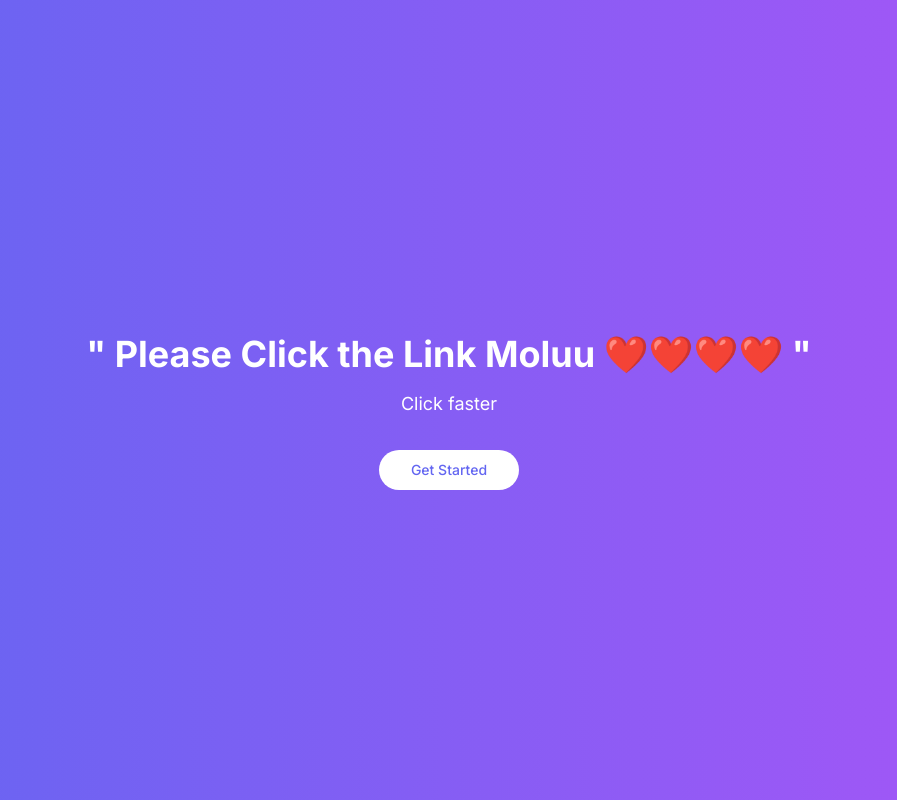
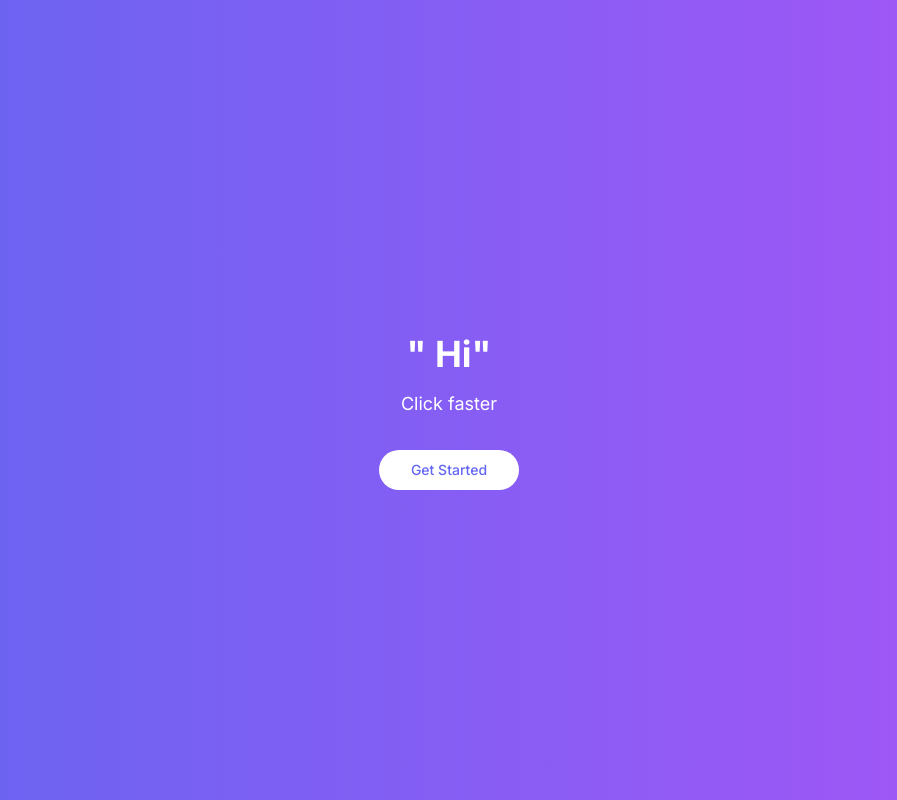
Before and after one commit to NithinVellodan/Discord-link, a Next.js app: page / in a window 1280 px wide. Shown: the whole page, without its empty margins (191-1088 px from the left). Built offline with nearby package versions, Linux system fonts and the light colour scheme.

Commit message:
test  push

```diff
--- a/app/page.tsx
+++ b/app/page.tsx
@@ -12,9 +12,7 @@ export default function Home() {
           width={100}
           height={100}
         /> */}
-        <h1 className="text-4xl font-bold mt-6 mb-4">
-          &quot; Please Click the Link Moluu ❤️❤️❤️❤️ &quot;
-        </h1>
+        <h1 className="text-4xl font-bold mt-6 mb-4">&quot; Hi&quot;</h1>
         <p className="text-lg mb-8">Click faster</p>
         <Link href="/main">
           <Button
```
